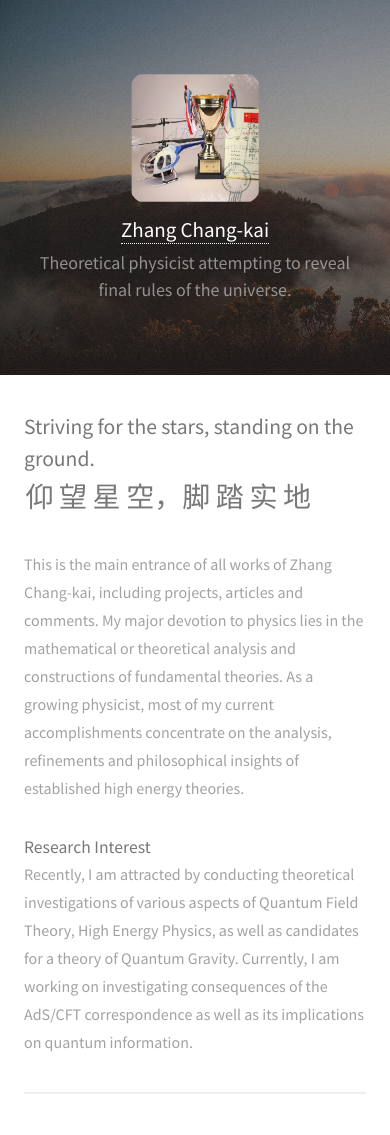
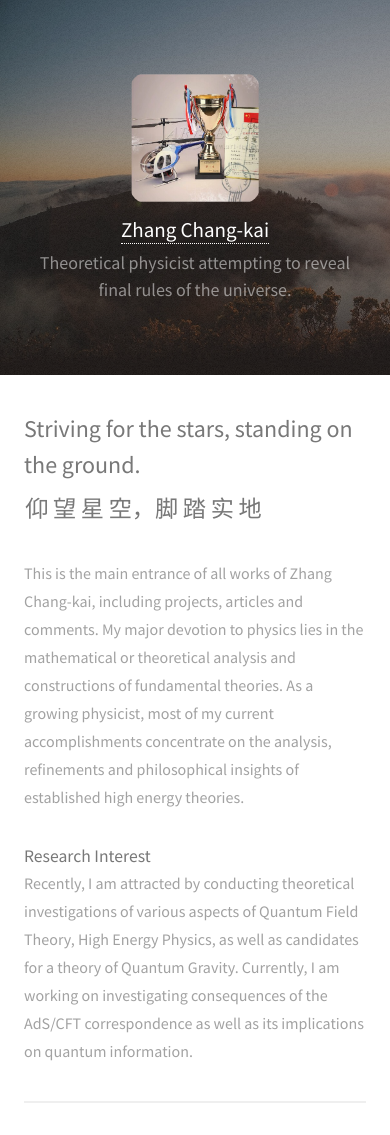
Before and after one commit to Phy-David-Zhang/phy-david-zhang.github.io, a Jekyll site: the page built from index.html, in a window 390 px wide. Shown: the top 1135 px of the page. Built offline with Jekyll 4.4.1, drawn with Linux system fonts in a browser that asks for light colours.

Commit message:
Fix low resolution display

```diff
--- a/css/main.css
+++ b/css/main.css
@@ -1736,6 +1736,11 @@
 
 	header.major h2 {
 		font-size: 2em;
+	}
+
+	header.major h2.chn {
+		font-size: 1.75em;
+		margin-left: 0.05em;
 	}
 
 /* Form */
@@ -3129,7 +3134,13 @@
 			}
 
 			header.major h2 {
-				font-size: 1.35em;
+				font-size: 1.5em;
+			}
+
+			header.major h2.chn {
+				font-size: 1.45em;
+				margin-left: 0.05em;
+				margin-top: 0.4em;
 			}
 
 		/* List */
--- a/index.html
+++ b/index.html
@@ -8,7 +8,7 @@ layout: default
           <section id="one">
             <header class="major">
               <h2>Striving for the stars, standing on the ground.</h2>
-              <h2 style="font-size: 1.75em; margin-left: 0.05em;">仰 望 星 空，脚 踏 实 地</h2>
+              <h2 class="chn">仰 望 星 空，脚 踏 实 地</h2>
             </header>
             <p style="margin-top: 2em">This is the main entrance of all works of Zhang Chang-kai, including projects, articles and comments. My major devotion to physics lies in the mathematical or theoretical analysis and constructions of fundamental theories. As a growing physicist, most of my current accomplishments concentrate on the analysis, refinements and philosophical insights of established high energy theories.
             <!--
```
